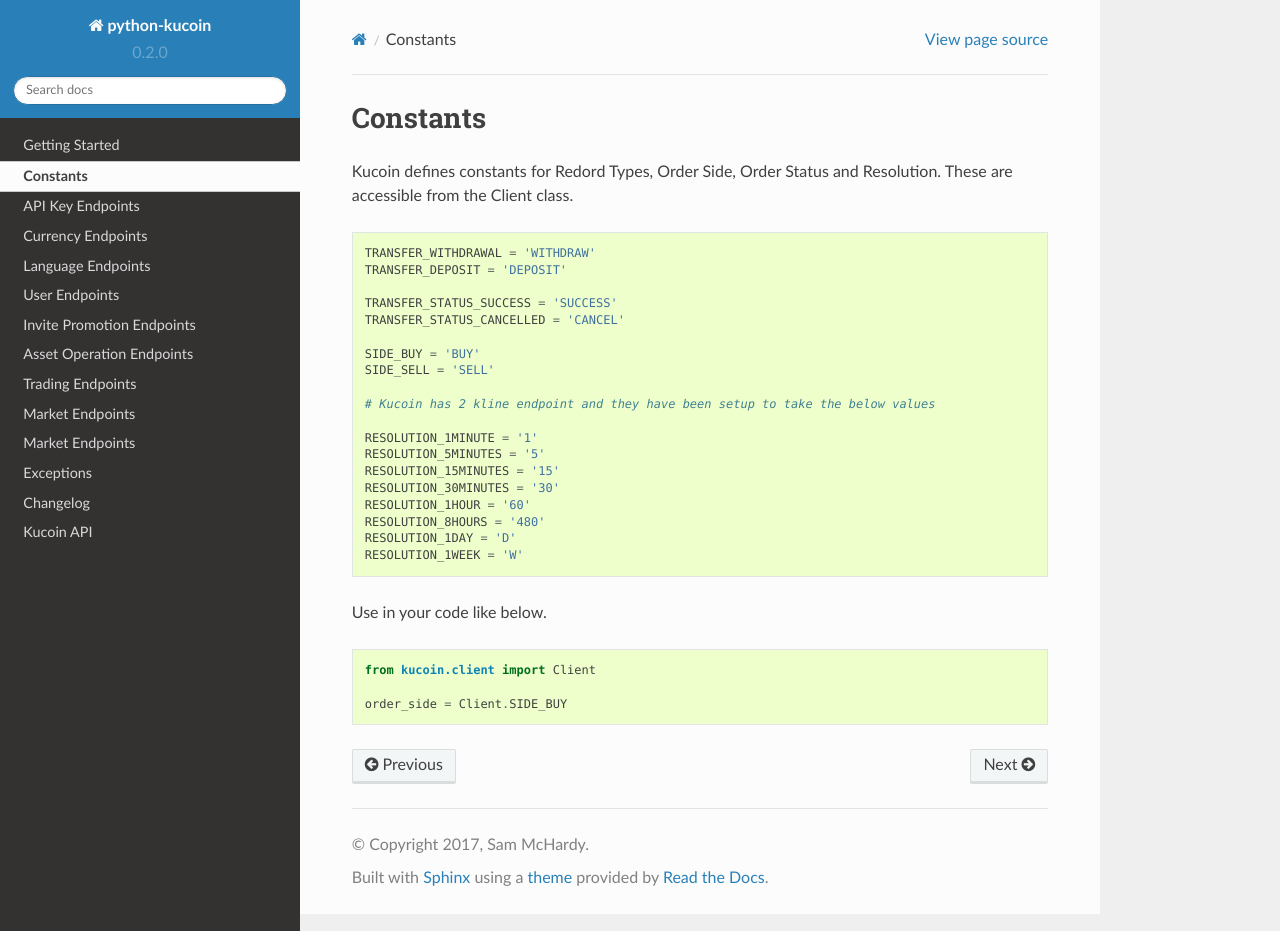
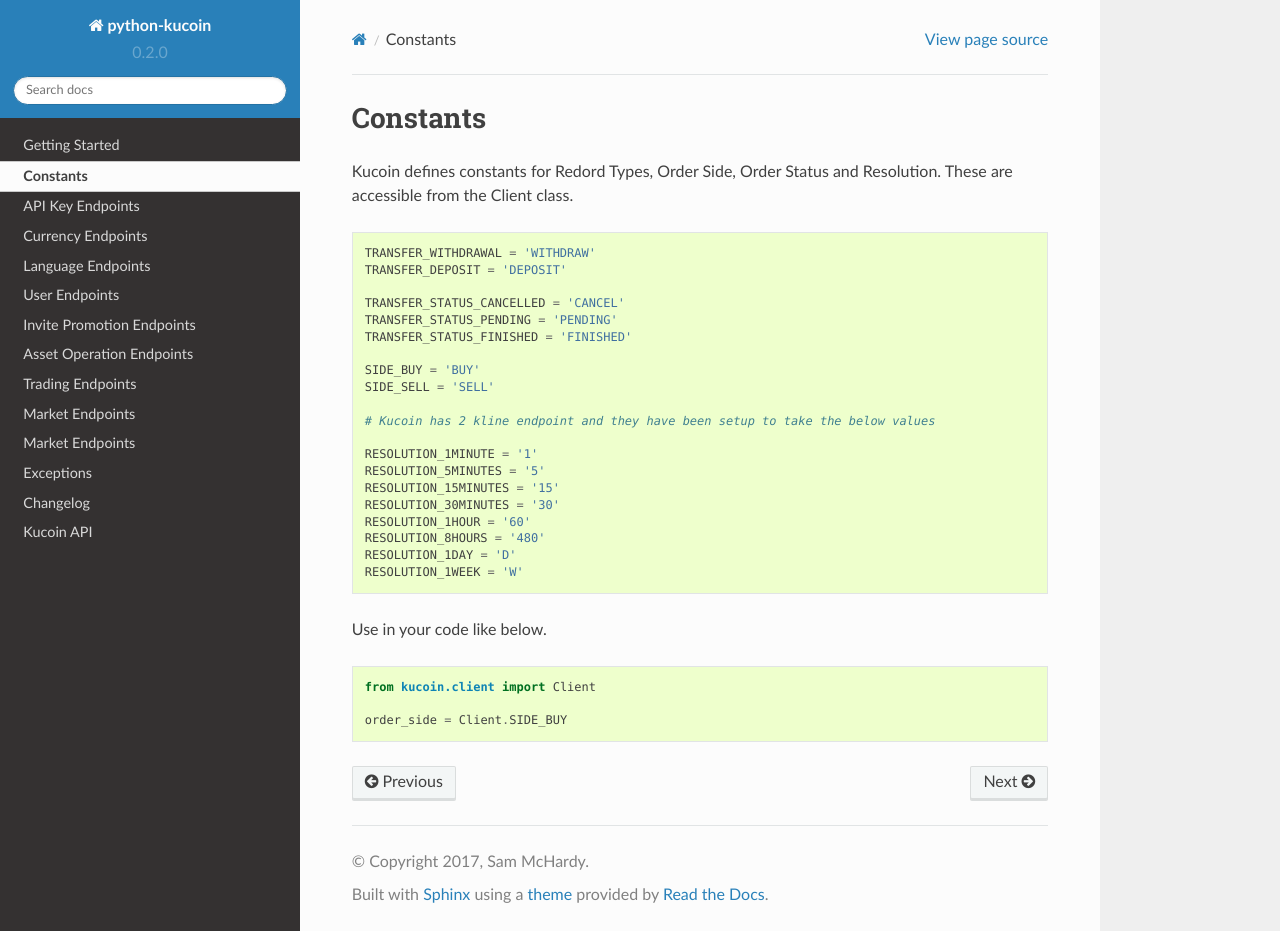
Before and after one commit to sammchardy/python-kucoin, a Sphinx documentation site: the page built from docs/constants.rst, in a window 1280 px wide and 931 px high. Built offline with Sphinx 7.4.7 and the Read the Docs theme 2.0.0, drawn with Linux system fonts in a browser that asks for light colours; formulas are drawn with MathJax 3.

Commit message:
Add info around transfer status types

```diff
--- a/docs/constants.rst
+++ b/docs/constants.rst
@@ -8,8 +8,9 @@
     TRANSFER_WITHDRAWAL = 'WITHDRAW'
     TRANSFER_DEPOSIT = 'DEPOSIT'
 
-    TRANSFER_STATUS_SUCCESS = 'SUCCESS'
     TRANSFER_STATUS_CANCELLED = 'CANCEL'
+    TRANSFER_STATUS_PENDING = 'PENDING'
+    TRANSFER_STATUS_FINISHED = 'FINISHED'
 
     SIDE_BUY = 'BUY'
     SIDE_SELL = 'SELL'
```
Also changed, not shown: 1 other file.
